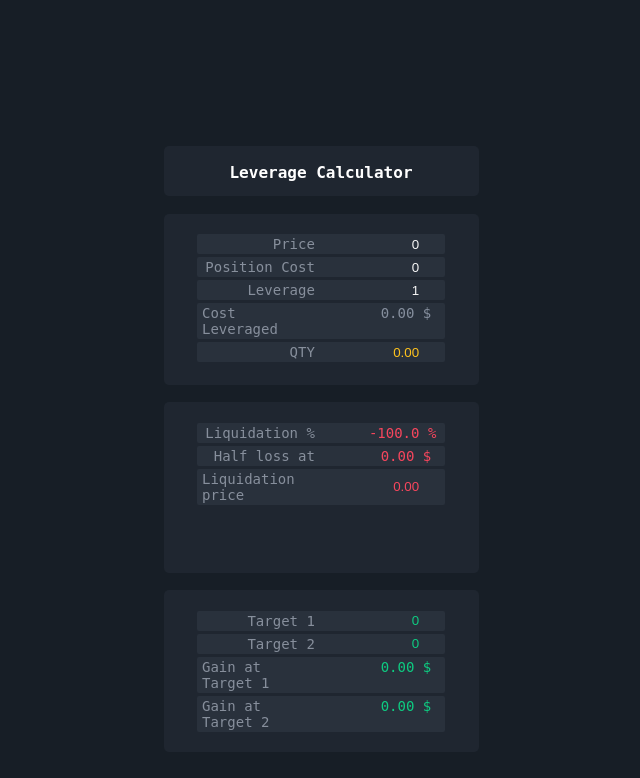
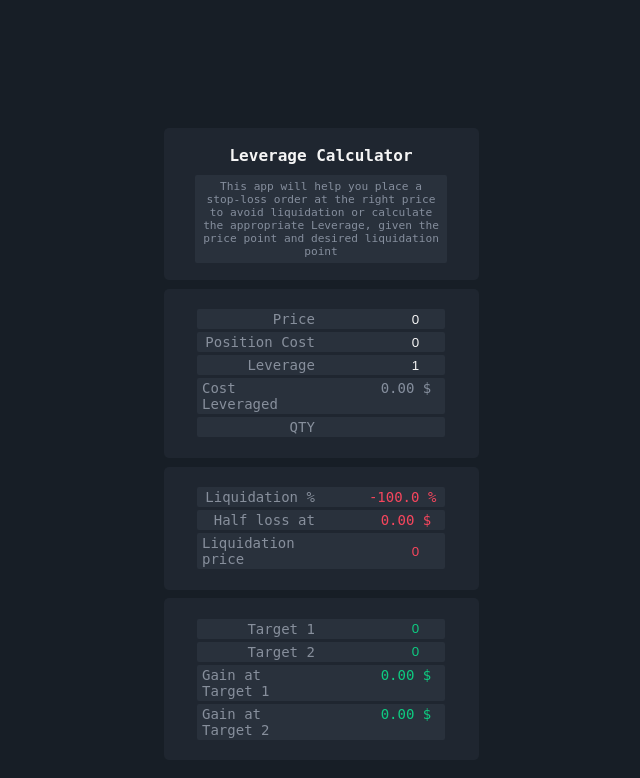
Before and after one commit to nconnector/leverage-calculator, a plain HTML site: page index.html in a window 1280 px wide. Shown: the whole page, without its empty margins (319-959 px from the left). Drawn offline with Linux system fonts and the light colour scheme.

Commit message:
auto formatting

```diff
--- a/index.html
+++ b/index.html
@@ -9,8 +9,14 @@
     </head>
     <body>
         <div class="container">
-            <form id="form" class="grid">
-                <div class="group header"><h1>Leverage Calculator</h1></div>
+            <form id="form">
+                <div class="group header">
+                    <h1>Leverage Calculator</h1>
+                    <span class="legend"
+                        >This app will help you place a stop-loss order at the right price to avoid liquidation or calculate the appropriate Leverage, given the price
+                        point and desired liquidation point</span
+                    >
+                </div>
                 <div class="group white"></div>
                 <div class="group red"></div>
                 <div class="group green"></div>
--- a/main.js
+++ b/main.js
@@ -59,10 +59,12 @@ class Variable {
         if (this.type === 'output') {
             this.htmlDiv.lastElementChild.innerText = this.valueStr
         } else {
-            if (this.htmlDiv.lastElementChild == latestInput) {
-                this.htmlDiv.lastElementChild.value = this.value
+            if (!latestInput || latestInput == this.htmlDiv.lastElementChild) {
+                console.log('active input')
+                this.htmlDiv.lastElementChild.value = newValue
             } else {
-                this.htmlDiv.lastElementChild.value = parseFloat(this.value).toFixed(2)
+                console.log('rounding up')
+                this.htmlDiv.lastElementChild.value = parseFloat(newValue).toFixed(2)
             }
         }
     }
@@ -90,11 +92,9 @@ class Variable {
             if (this.max >= 0) valueField.max = this.max
             if (this.step >=0 ) valueField.step = this.step
             valueField.inputMode = 'decimal'
-            valueField.addEventListener('input', () => {
+            valueField.addEventListener('input', (e) => {
+                latestInput = e.target
                 this.setVal = valueField.value
-            })
-            valueField.addEventListener('focusout', () => {
-                this.setVal = this.value
             })
         }
         // special class for QTY
@@ -144,7 +144,6 @@ let commissionRate = {'v': 0.01} // todo
 // MATH
 let latestInput
 function calculate(e) {
-    latestInput = e ? e.target : null
     switch(latestInput) {
         case qty.htmlDiv.lastElementChild:
             // if QTY is changed
--- a/style.css
+++ b/style.css
@@ -6,7 +6,7 @@
     --ylw: rgb(253, 194, 30);
     --red: rgb(246, 70, 93);
     --green: rgb(14, 203, 129);
-    --text--primary: white;
+    --text--primary: whitesmoke;
     --text--secondary: #878f9c;
 }
 
@@ -29,22 +29,35 @@ body {
     width: 100%;
 }
 
+.container {
+    margin: auto;
+    width: 350px;
+    border-radius: 5px;
+}
+
 h1 {
     font-size: 16px;
-    padding: 0 5%;
+    padding: 0 5px;
+    margin-bottom: 10px;
     text-align: center;
 }
 
-.container {
-    margin: 10% auto;
-    width: 350px;
-    border-radius: 5px;
+.legend {
+    display: block;
+    width: 17rem;
+    margin: auto;
+    padding: 5px 7px;
+    text-align: center;
+    background-color: var(--bg3);
+    border-radius: 2px;
+    color: var(--btn);
+    font-size: 0.8rem;
 }
 
 .grid {
     display: grid;
     grid-template-columns: auto;
-    grid-template-rows: 5.5rem 1fr 1fr 1fr;
+    grid-template-rows: auto 1fr 1fr 1fr;
 }
 
 .group {
@@ -111,3 +124,9 @@ span:first-child {
 .yellow {
     color: var(--ylw);
 }
+
+@media only screen and (min-height: 750px) {
+    .container {
+        margin: 10% auto;
+    }
+}
```
